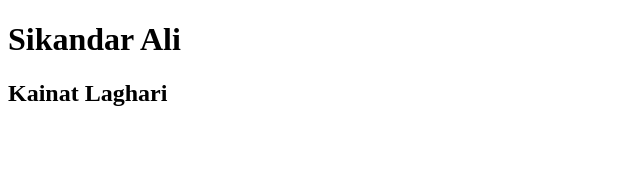
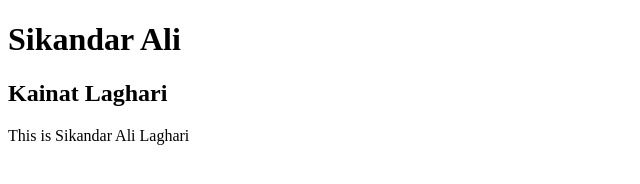
Before and after one commit to sikandaralilaghari/apnasikandar-demo, a plain HTML site: page index.html in a window 1280 px wide. Shown: the whole page, without its empty margins (0-640 px from the left). Drawn offline with Linux system fonts and the light colour scheme.

Commit message:
Paragraph tag has been added

```diff
--- a/index.html
+++ b/index.html
@@ -8,5 +8,6 @@
 <body>
     <h1> Sikandar Ali </h1>
     <h2>Kainat Laghari</h2>
+    <p>This is Sikandar Ali Laghari</p>
 </body>
 </html>
```
